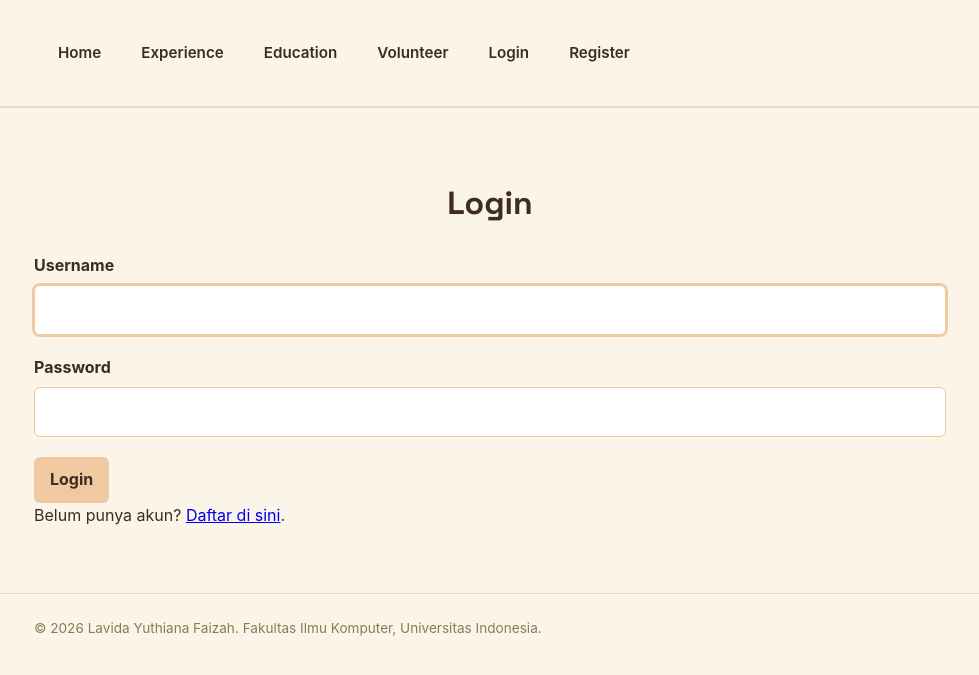
After one commit to lavidayuthiana/myportofolio, a Django app: page /login/ in a window 1280 px wide. The commit adds this page. Shown: the top 675 px of the page, without its empty margins (150-1129 px from the left). Run offline with Django 4.2, Linux system fonts and the light colour scheme.

Commit message:
feat: add register, login, logout

```diff
--- a/main/urls.py
+++ b/main/urls.py
@@ -17,12 +17,19 @@ from main.views import (
     get_experience_json,
     edit_experience,
     delete_experience,
+    register,
+    login_user,
+    logout_user,
 )
 
 app_name = "main"
 
 urlpatterns = [
     path("", show_main, name="show_main"),
+    path("register/", register, name="register"),
+    path("login/", login_user, name="login"),
+    path("logout/", logout_user, name="logout"),
+
     path("experience/", show_experience, name="show_experience"),
     path("experience/add/", create_experience, name="create_experience"),
     path("experience/api/", get_experience_json, name="get_experience_json"),
--- a/main/views.py
+++ b/main/views.py
@@ -1,7 +1,11 @@
+import datetime
+
 from django.contrib import messages
 from django.core import serializers
 from django.http import HttpResponse
 from django.shortcuts import get_object_or_404, redirect, render
+from django.contrib.auth import login, logout
+from django.contrib.auth.forms import AuthenticationForm, UserCreationForm
 
 from main.forms import EducationForm, VolunteerForm, ExperienceForm
 from main.models import Education, Experience, Volunteer
@@ -18,6 +22,46 @@ def show_main(request):
         ),
     }
     return render(request, "index.html", context)
+
+# ----------------------------- Auth -----------------------------
+
+def register(request):
+    form = UserCreationForm(request.POST or None)
+
+    if request.method == "POST" and form.is_valid():
+        form.save()
+        messages.success(request, "Akun berhasil dibuat. Silakan login.")
+        return redirect("main:login")
+
+    context = {
+        "name": "Lavida Yuthiana Faizah",
+        "form": form,
+    }
+    return render(request, "register.html", context)
+
+
+def login_user(request):
+    form = AuthenticationForm(request, data=request.POST or None)
+
+    if request.method == "POST" and form.is_valid():
+        user = form.get_user()
+        login(request, user)
+        response = redirect("main:show_main")
+        response.set_cookie('last_login', datetime.datetime.now().strftime('%Y-%m-%d %H:%M:%S'))
+        return response
+
+    context = {
+        "name": "Lavida Yuthiana Faizah",
+        "form": form,
+    }
+    return render(request, "login.html", context)
+
+
+def logout_user(request):
+    logout(request)
+    response = redirect("main:show_main")
+    response.delete_cookie('last_login')
+    return response
 
 # ----------------------------- Experience -----------------------------
 
--- a/static/css/style.css
+++ b/static/css/style.css
@@ -818,3 +818,8 @@ h1, .brand {
         text-align: center;
     }
 }
+
+.nav-user {
+    font-weight: 700;
+    color: var(--accent-dark);
+}
--- a/templates/base.html
+++ b/templates/base.html
@@ -27,6 +27,14 @@
                     <li class="li-navbar">
                         <a href="{% url 'main:show_volunteer' %}" class="a-navbar">Volunteer</a>
                     </li>
+
+                    {% if user.is_authenticated %}
+                        <li class="li-navbar"><span class="nav-user">{{ user.username }}</span></li>
+                        <li class="li-navbar"><a href="{% url 'main:logout' %}" class="a-navbar">Logout</a></li>
+                    {% else %}
+                        <li class="li-navbar"><a href="{% url 'main:login' %}" class="a-navbar">Login</a></li>
+                        <li class="li-navbar"><a href="{% url 'main:register' %}" class="a-navbar">Register</a></li>
+                    {% endif %}
                 </ul>
             </div>
         </div>
--- /dev/null
+++ b/templates/login.html
@@ -0,0 +1,33 @@
+{% extends "base.html" %}
+{% block meta %}
+    <title>Login - {{ name }}</title>
+{% endblock meta %}
+{% block content %}
+    <main>
+        <section class="experience-section">
+            <div class="container">
+                <h1>Login</h1>
+                {% for message in messages %}
+                    <p class="form-message">{{ message }}</p>
+                {% endfor %}
+                <form method="post" action="{% url 'main:login' %}" class="project-form">
+                    {% csrf_token %}
+                    {% for field in form %}
+                        <div class="form-group">
+                            <label for="{{ field.id_for_label }}">{{ field.label }}</label>
+                            {{ field }}
+                            {% for error in field.errors %}
+                                <p class="form-error">{{ error }}</p>
+                            {% endfor %}
+                        </div>
+                    {% endfor %}
+                    {% for error in form.non_field_errors %}
+                        <p class="form-error">{{ error }}</p>
+                    {% endfor %}
+                    <button type="submit" class="button">Login</button>
+                </form>
+                <p>Belum punya akun? <a href="{% url 'main:register' %}">Daftar di sini</a>.</p>
+            </div>
+        </section>
+    </main>
+{% endblock content %}
```
Also changed, not shown: templates/components/experience_delete_modal.html (+46 -0 lines), templates/register.html (added, +33 -0 lines).
